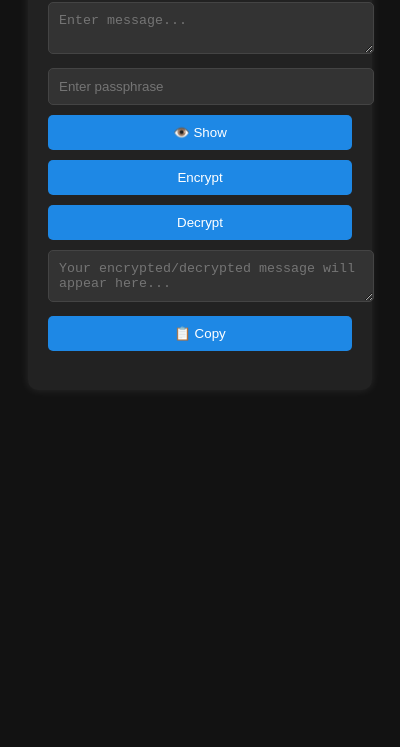
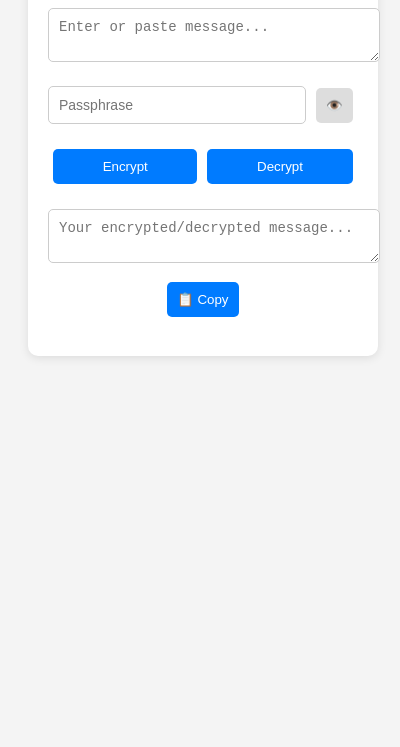
Before and after one commit to FrankCharleston/openForum, a browser extension: page popup.html in a window 400 px wide. Shown: the part 97-844 px from the top of the page. Drawn offline with Linux system fonts and the light colour scheme.

Commit message:
chore: fleshing out 1.0

```diff
--- a/popup.html
+++ b/popup.html
@@ -11,18 +11,23 @@
 </head>
 <body>
     <div class="container">
-        <h1>🔐 OpenForum Secure Messenger</h1>
+        <h1>🔐 OpenForum</h1>
 
-        <textarea id="messageInput" placeholder="Enter message..."></textarea>
-        <input type="password" id="passphraseInput" placeholder="Enter passphrase">
-        <button id="togglePassphrase">👁️ Show</button>
+        <textarea id="messageInput" placeholder="Enter or paste message..."></textarea>
 
-        <button id="encryptBtn">Encrypt</button>
-        <button id="decryptBtn">Decrypt</button>
+        <div class="input-group">
+            <input type="password" id="passphraseInput" placeholder="Passphrase">
+            <button id="togglePassphrase">👁️</button>
+        </div>
 
-        <textarea id="output" readonly placeholder="Your encrypted/decrypted message will appear here..."></textarea>
+        <div class="button-group">
+            <button id="encryptBtn">Encrypt</button>
+            <button id="decryptBtn">Decrypt</button>
+        </div>
+
+        <textarea id="output" readonly placeholder="Your encrypted/decrypted message..."></textarea>
+
         <button id="copyBtn">📋 Copy</button>
-
         <p id="statusMessage"></p>
     </div>
 </body>
--- a/styles.css
+++ b/styles.css
@@ -1,51 +1,75 @@
 body {
     font-family: Arial, sans-serif;
-    background: #121212;
-    color: #fff;
+    background: #f4f4f4;
+    color: #333;
     text-align: center;
     padding: 20px;
 }
 
 .container {
-    max-width: 400px;
+    max-width: 500px;
+    width: 90%;
     margin: auto;
     padding: 20px;
-    background: #222;
+    background: white;
     border-radius: 10px;
-    box-shadow: 0 0 10px rgba(255, 255, 255, 0.1);
+    box-shadow: 0 2px 10px rgba(0, 0, 0, 0.1);
 }
 
 h1 {
-    font-size: 18px;
+    font-size: 20px;
+    margin-bottom: 10px;
 }
 
 textarea, input {
     width: 100%;
     padding: 10px;
-    margin: 5px 0;
-    background: #333;
-    color: #fff;
-    border: 1px solid #444;
+    margin: 10px 0;
+    background: #fff;
+    border: 1px solid #ccc;
+    border-radius: 5px;
+    font-size: 14px;
+}
+
+.input-group {
+    display: flex;
+    gap: 5px;
+    align-items: center;
+}
+
+.input-group input {
+    flex-grow: 1;
+}
+
+.input-group button {
+    padding: 10px;
+    border: none;
+    background: #ddd;
+    cursor: pointer;
     border-radius: 5px;
 }
 
+.button-group {
+    display: flex;
+    justify-content: space-between;
+    margin: 10px 0;
+}
+
 button {
-    width: 100%;
+    flex-grow: 1;
     padding: 10px;
-    margin: 5px 0;
-    background: #1e88e5;
+    background: #007bff;
     color: white;
     border: none;
     cursor: pointer;
     border-radius: 5px;
+    margin: 5px;
 }
 
 button:hover {
-    background: #1565c0;
+    background: #0056b3;
 }
 
 #statusMessage {
     font-size: 14px;
-    color: #ff9800;
-    margin-top: 10px;
-}
+    color: #ff9800
```
